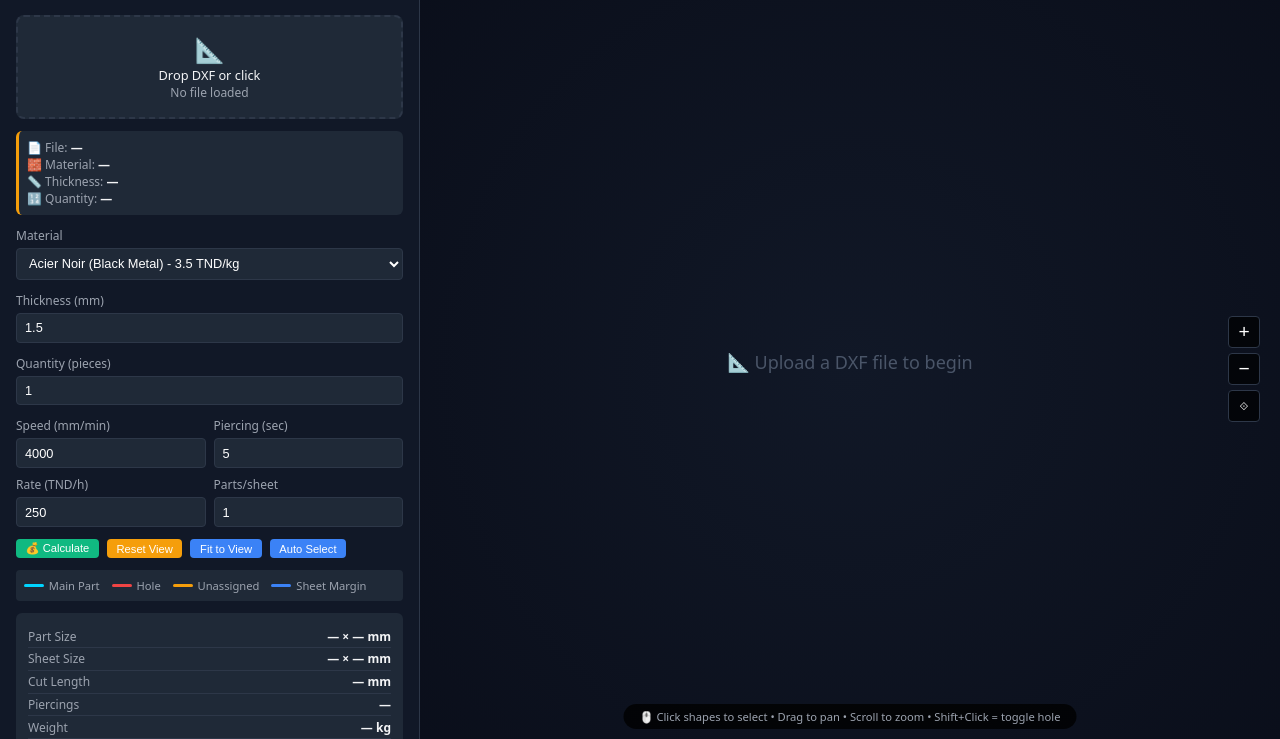
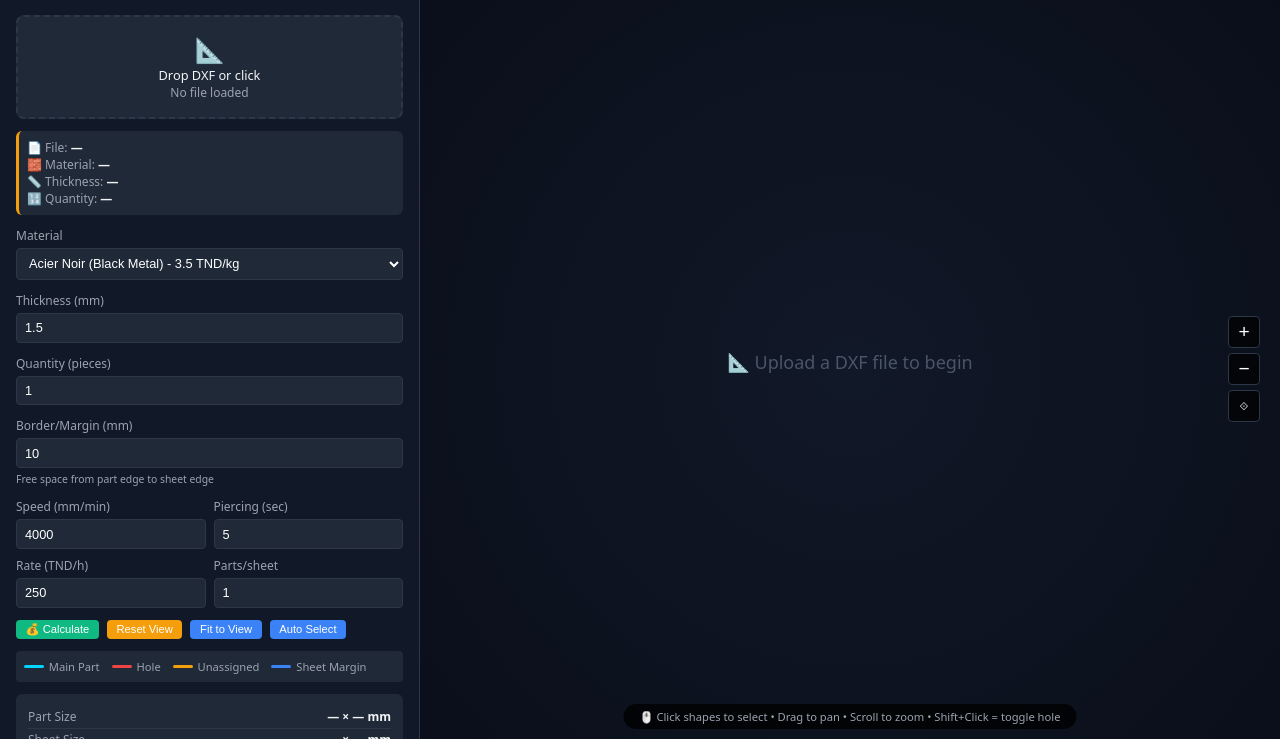
Before and after one commit to lemenz2/eba-website, a Flask app: page / in a window 1280 px wide. Shown: the part 70-809 px from the top of the page. Run offline with Flask 3, Linux system fonts and the light colour scheme.

Commit message:
Update index.html

```diff
--- a/templates/index.html
+++ b/templates/index.html
@@ -129,7 +129,12 @@
                 <label>Quantity (pieces)</label>
                 <input type="number" id="quantity" value="1" step="1" min="1">
             </div>
-
+            <!-- Add this in the sidebar section -->
+            <div class="form-group">
+                <label>Border/Margin (mm)</label>
+                <input type="number" id="margin" value="{{ default_margin }}" step="0.5" min="0">
+                <small style="color: #9ca3af; font-size: 0.65rem;">Free space from part edge to sheet edge</small>
+            </div>
             <!-- Machine Parameters -->
             <div class="param-grid">
                 <div class="form-group"><label>Speed (mm/min)</label><input type="number" id="speed" value="4000" step="100"></div>
```
